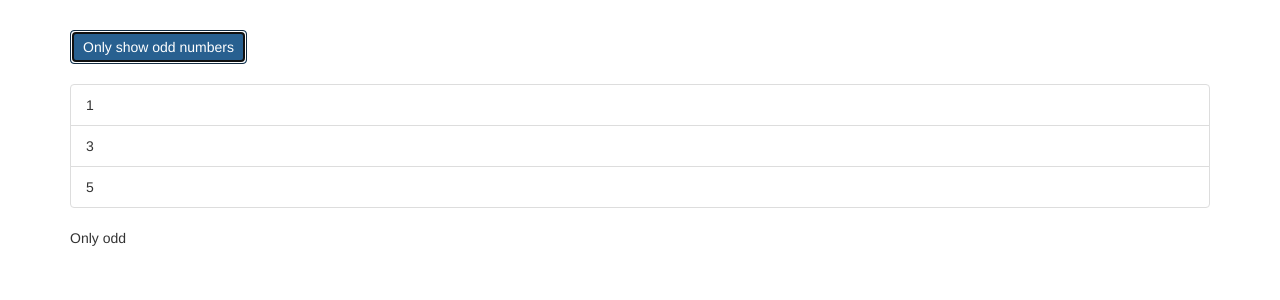
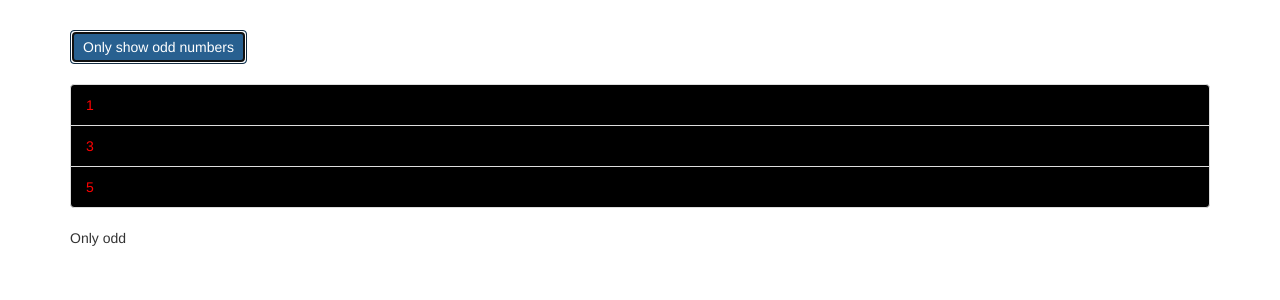
Before and after one commit to bear99a9/AngularDirectives, an Angular app: page / in a window 1280 px wide. Both pictures are taken after a click on the button "Only show odd numbers". Shown: the top 300 px of the page. Built offline with nearby package versions, Linux system fonts and the light colour scheme.

Commit message:
Added ngClass and ngStyle

```diff
--- a/src/app/app.component.css
+++ b/src/app/app.component.css
@@ -1,3 +1,7 @@
 .container {
   margin-top: 30px;
 }
+
+.odd{
+  color: red;
+}
--- a/src/app/app.component.html
+++ b/src/app/app.component.html
@@ -5,12 +5,12 @@
       <br><br>
       <ul class="list-group">
         <div *ngIf="onlyOdd">
-          <li class="list-group-item" *ngFor="let odd of oddNumbers">
+          <li class="list-group-item" [ngClass]="{odd: odd % 2 !== 0}" [ngStyle]="{backgroundColor: odd % 2 !== 0 ? 'black' : transparent}" *ngFor="let odd of oddNumbers">
             {{ odd }}
           </li>
         </div>
         <div *ngIf="!onlyOdd">
-          <li class="list-group-item" *ngFor="let even of evenNumbers">
+          <li class="list-group-item" [ngClass]="{even: even % 2 !== 0}" [ngStyle]="{backgroundColor: even % 2 !== 0 ? 'black' : transparent}" *ngFor="let even of evenNumbers">
             {{ even }}
           </li>
         </div>
```
